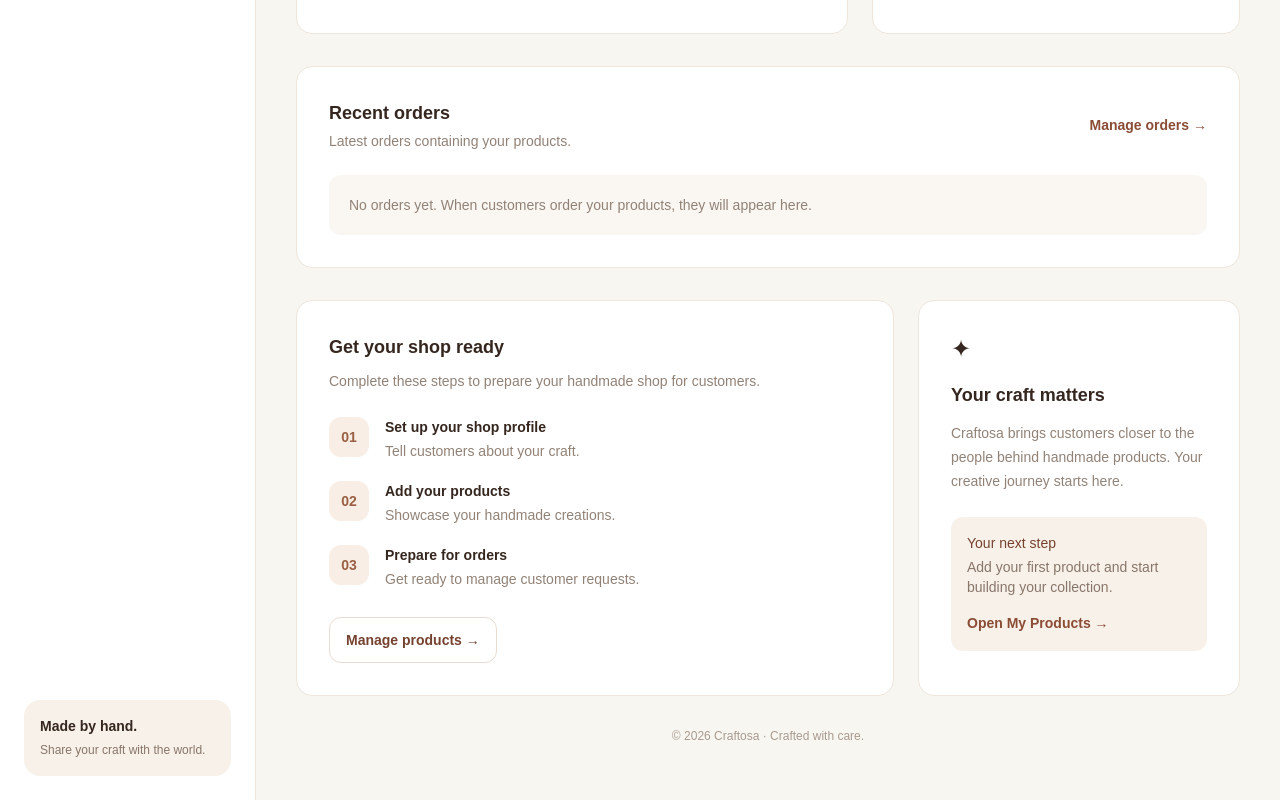
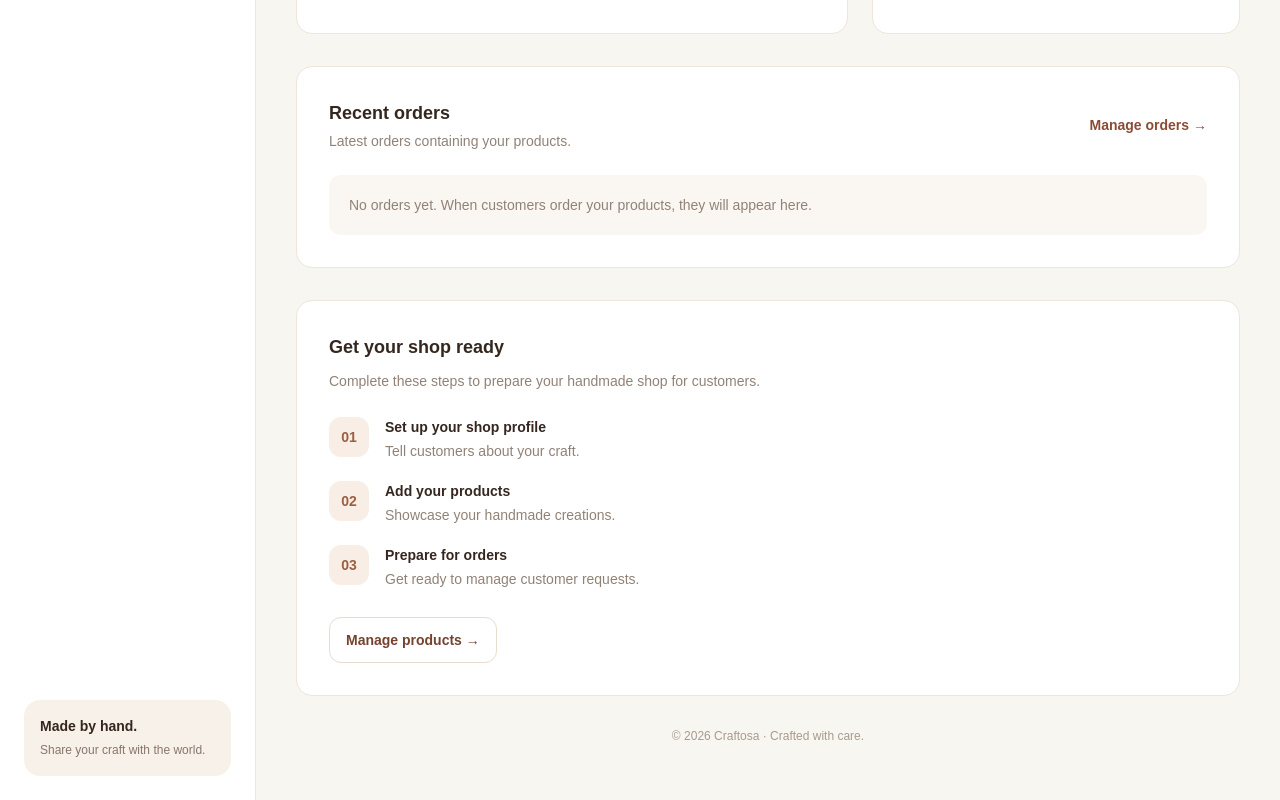
Before and after one commit to Kavindulal/craftosa, a Next.js app in the folder frontend/: page /seller in a window 1280 px wide. Shown: the part 1193-1993 px from the top of the page. Built offline with nearby package versions, Linux system fonts and the light colour scheme; no server answers; sample sign-in values are in the browser's storage.

Commit message:
Remove redundant seller dashboard craft promo card

```diff
--- a/frontend/app/seller/page.tsx
+++ b/frontend/app/seller/page.tsx
@@ -285,7 +285,7 @@ export default function SellerDashboard() {
             </section>
 
             {/* Shop setup */}
-            <section className="grid gap-6 lg:grid-cols-[1.3fr_0.7fr]">
+            <section className="grid gap-6">
               <div className="rounded-2xl border border-[#eee5db] bg-white p-6 sm:p-8">
                 <h2 className="text-lg font-semibold">Get your shop ready</h2>
                 <p className="mt-2 text-sm leading-6 text-[#918277]">
@@ -333,31 +333,6 @@ export default function SellerDashboard() {
                 </Link>
               </div>
 
-              <div className="rounded-2xl border border-[#eee5db] bg-white p-6 sm:p-8">
-                <span className="text-2xl">✦</span>
-                <h2 className="mt-4 text-lg font-semibold">
-                  Your craft matters
-                </h2>
-                <p className="mt-3 text-sm leading-6 text-[#918277]">
-                  Craftosa brings customers closer to the people behind
-                  handmade products. Your creative journey starts here.
-                </p>
-
-                <div className="mt-6 rounded-xl bg-[#f8f1e9] p-4">
-                  <p className="text-sm font-medium text-[#75422f]">
-                    Your next step
-                  </p>
-                  <p className="mt-1 text-sm leading-5 text-[#88766a]">
-                    Add your first product and start building your collection.
-                  </p>
-                  <Link
-                    href="/seller/products"
-                    className="mt-4 inline-flex text-sm font-semibold text-[#8b4c35] hover:underline"
-                  >
-                    Open My Products →
-                  </Link>
-                </div>
-              </div>
             </section>
 
             <footer className="pb-4 text-center text-xs text-[#a89a8e]">
```
